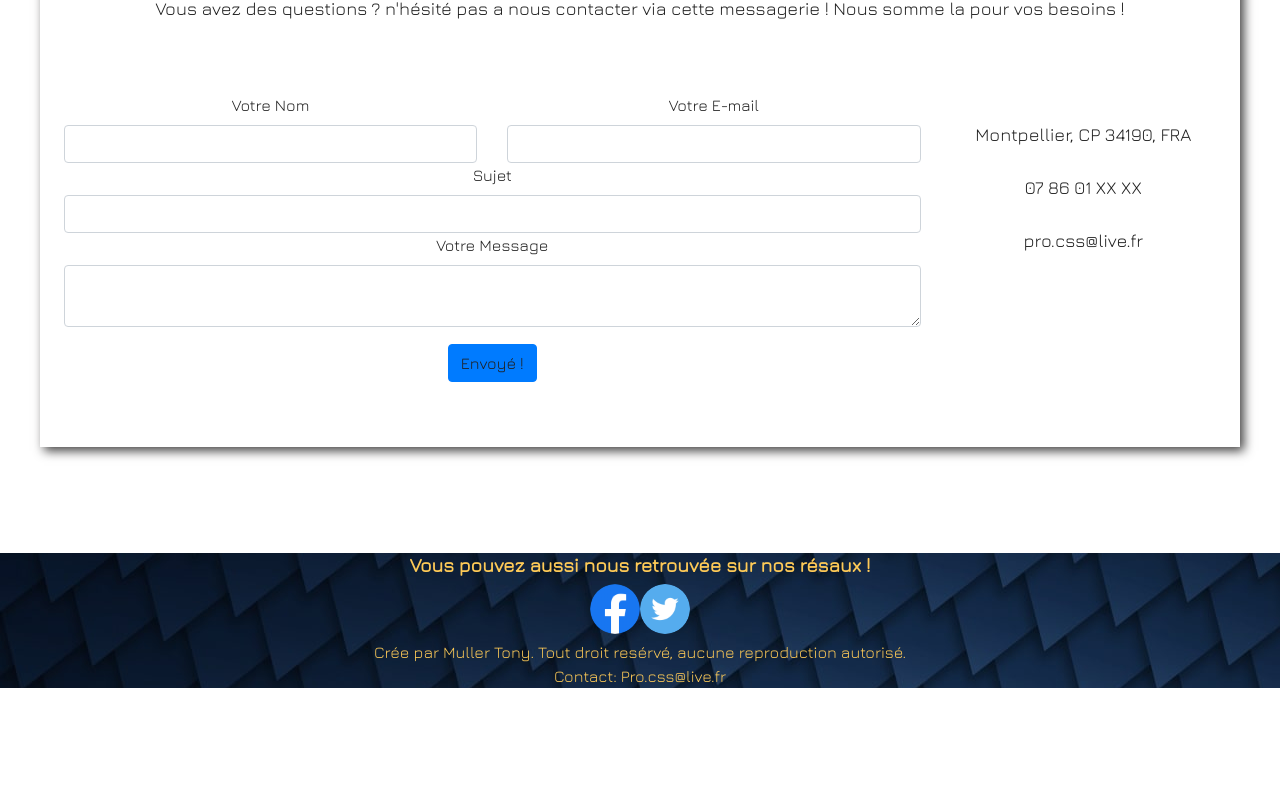
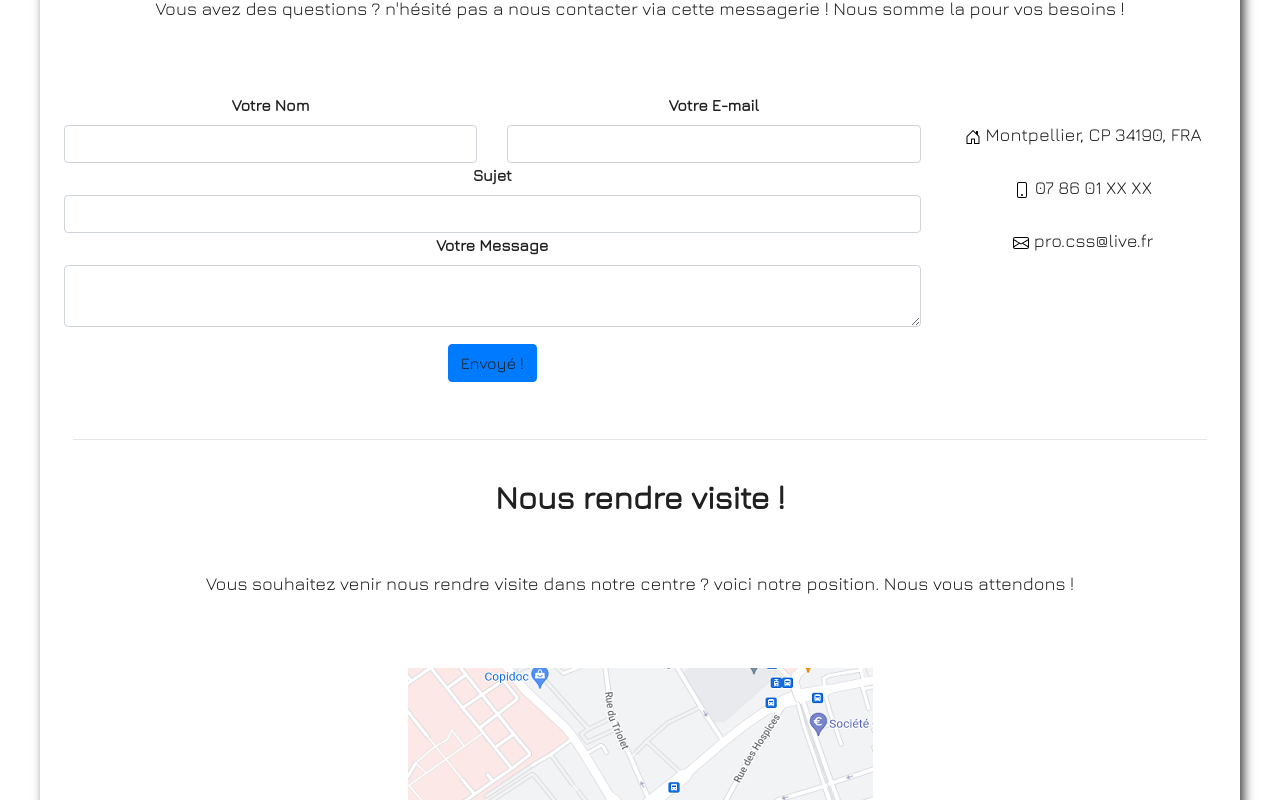
Before and after one commit to BOoMv3/Les-Malvoyants, a plain HTML site: page contact.html in a window 1280 px wide. Shown: the part 840-1640 px from the top of the page. Before the commit the page ends 1528 px from the top, so only its background shows below. Drawn offline with nearby package versions, Linux system fonts and the light colour scheme.

Commit message:
add map info

```diff
--- a/contact.html
+++ b/contact.html
@@ -5,6 +5,7 @@
         <meta name="viewport" content="width=device-width initial-scale=1.0">
         <meta name="description" content="Le site de l'association Les Malvoyants qui à pour vocation d'informer et de sensibiliser le public à ce handicap">
         <meta name="keywords" content="aveugle, malvoyant, handicap, association">
+        <meta name="author" content="Muller Tony"/>
         <link rel="stylesheet" href="bootstrap.min.css">
         <link rel="stylesheet" href="style.css">
         <link rel="preconnect" href="https://fonts.googleapis.com">
@@ -15,9 +16,8 @@
     <body>
         <!--Header logo et navbar-->
         <div class="Container-fluid">
-
             <header class="header">
-               <h1><img class="logo" src="images/logo3.png">Les Malvoyants</h1>
+                <a href="index.html"><h1><img class="logo" src="images/logo3.png">Les Malvoyants</h1></a>
                 <div class="colormenu">
                     <nav class="navbar navbar-dark navbar-expand-lg">
                     <button
@@ -43,7 +43,7 @@
                                 <a href="evenement.html" class="nav-link">Evenements</a>
                             </li>
                             <li class="nav-item">
-                                <a href="#" class="nav-link">Projet</a>
+                                <a href="projets.html" class="nav-link">Nos Projets</a>
                             </li>
                             <li class="nav-item">
                                 <a href="contact.html" class="nav-link">Contact</a>
@@ -69,14 +69,14 @@
 
                                 <div class="col-md-6">
                                     <div class="md-form mb-0">
-                                        <label for="name" class="">Votre Nom</label>
+                                        <label for="name" class="font-weight-bold">Votre Nom</label>
                                         <input type="text" id="name" name="name" class="form-control">
                                     </div>
                                 </div>
 
                                 <div class="col-md-6">
                                     <div class="md-form mb-0">
-                                        <label for="email" class="">Votre E-mail</label>
+                                        <label for="name" class="font-weight-bold">Votre E-mail</label>
                                         <input type="text" id="email" name="email" class="form-control">
                                     </div>
                                 </div>
@@ -85,7 +85,7 @@
                             <div class="row">
                                 <div class="col-md-12">
                                     <div class="md-form mb-0">
-                                        <label for="subject" class="">Sujet</label>
+                                        <label for="name" class="font-weight-bold">Sujet</label>
                                         <input type="text" id="subject" name="subject" class="form-control">
                                     </div>
                                 </div>
@@ -96,7 +96,7 @@
                                 <div class="col-md-12">
 
                                     <div class="md-form">
-                                        <label for="message">Votre Message</label>
+                                        <label for="name" class="font-weight-bold">Votre Message</label>
                                         <textarea type="text" id="message" name="message" rows="2" class="form-control md-textarea"></textarea>
                                     </div>
 
@@ -115,24 +115,30 @@
                     <div class="col-md-3 text-center">
                         <ul class="list-unstyled mb-0">
                             <li><i class="fas fa-map-marker-alt fa-2x"></i>
-                                <p>Montpellier, CP 34190, FRA</p>
+                                <p><img src="images/house-door.svg" alt="Adresse">  Montpellier, CP 34190, FRA</p>
                             </li>
 
                             <li><i class="fas fa-phone mt-4 fa-2x"></i>
-                                <p>07 86 01 XX XX</p>
+                                <p><img src="images/phone.svg" alt="telephone">  07 86 01 XX XX</p>
                             </li>
 
                             <li><i class="fas fa-envelope mt-4 fa-2x"></i>
-                                <p>pro.css@live.fr</p>
+                                <p><img src="images/envelope.svg" alt="email">  pro.css@live.fr</p>
                             </li>
                         </ul>
+                    </div>
+                    <div class="col-md-12 text-center">
+                        <hr>
+                        <h2 class="h1-responsive font-weight-bold text-center">Nous rendre visite !</h2>
+                        <p class="text-center w-responsive mx-auto mb-5">Vous souhaitez venir nous rendre visite dans notre centre ? voici notre position. Nous vous attendons ! </p>
+                        <img src="images/map.png" class="img-fluid" alt="map">
                     </div>
                 </div>
             </section>
         </main>
 
         <!--Pied de page est info créateur-->
-        <footer class="footer-end">
+        <footer class="footer">
             <h4>Vous pouvez aussi nous retrouvée sur nos résaux ! </h4>
             <div class="resau">
                 <img src="images/facebook.png" class="img-fluid rounded-circle" alt="facebook">
```
